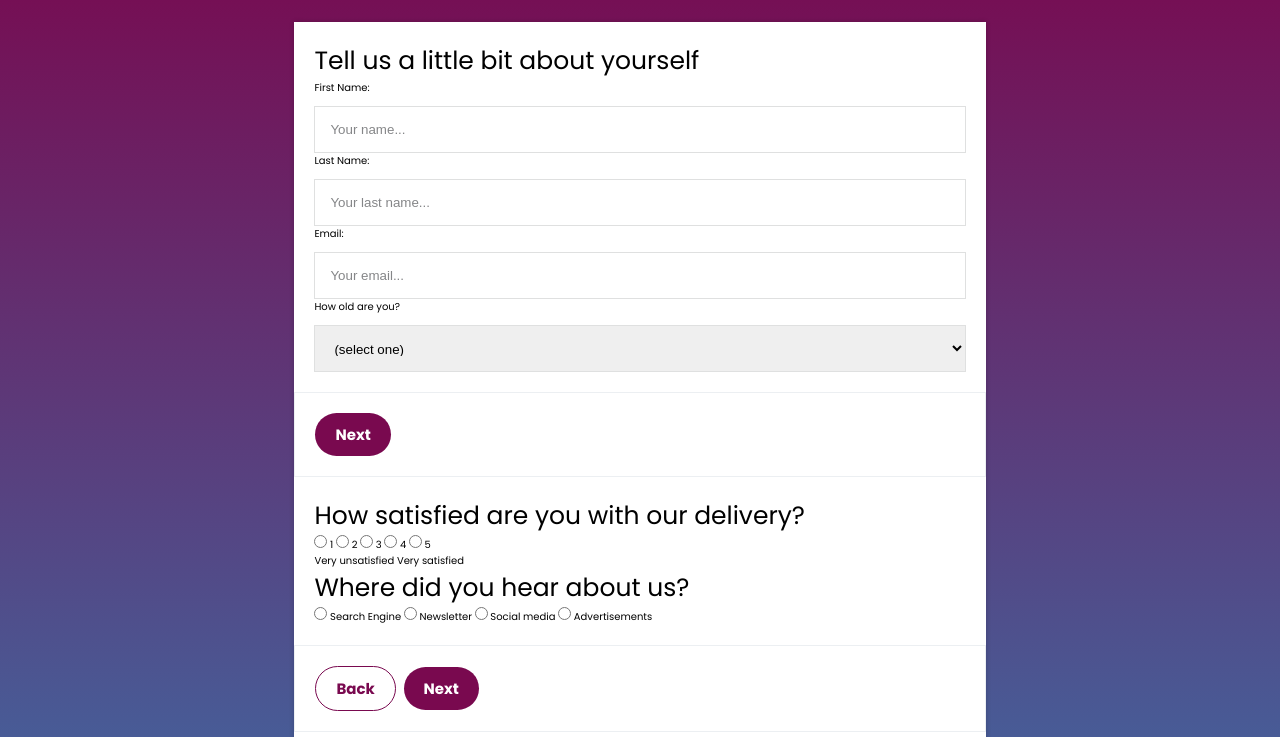
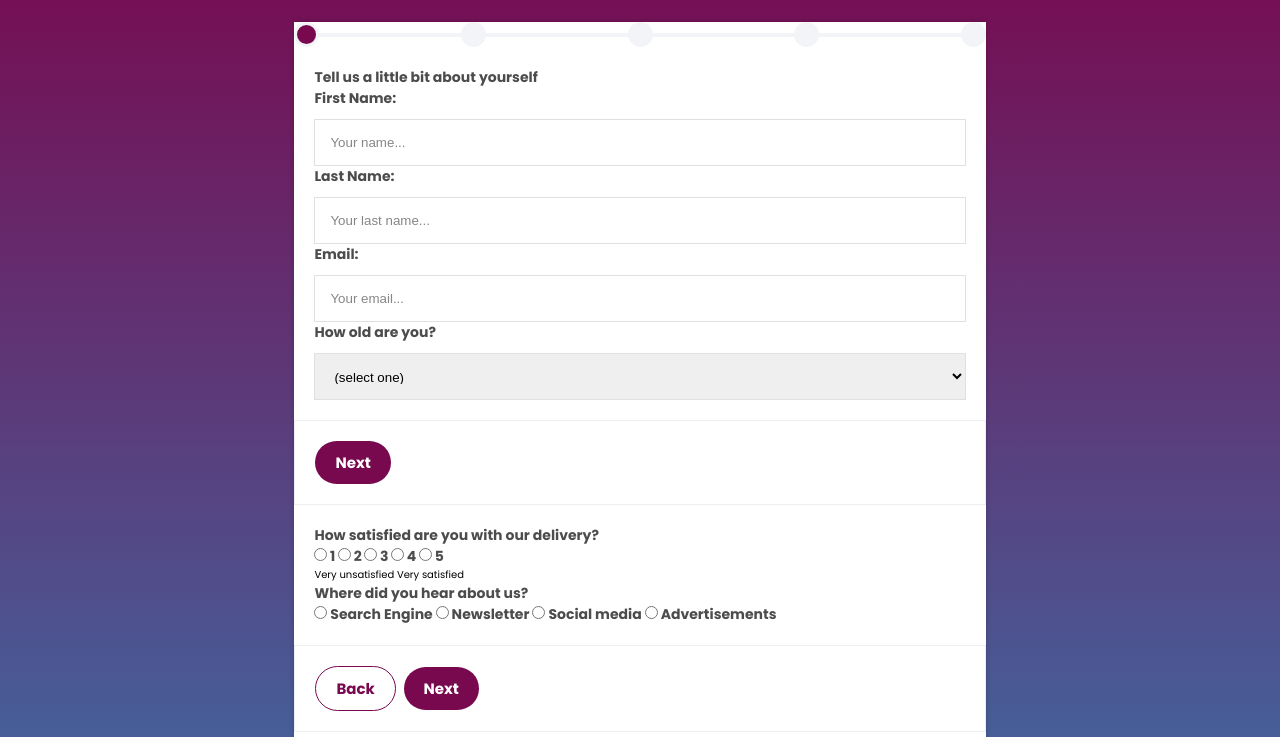
Before and after one commit to veronika-simic/survey-form, a plain HTML site: page index.html in a window 1280 px wide. Shown: the part 63-800 px from the top of the page. Drawn offline with Linux system fonts and the light colour scheme.

Commit message:
Add css for steps

```diff
--- a/styles.css
+++ b/styles.css
@@ -149,3 +149,51 @@ header > p {
     border-radius: 2.5rem;
     color: #79094f;
 }
+
+.survey-form label,
+.survey-form p {
+    color: rgba(0,0,0,0.7);
+    font-size: 1.4rem;
+    font-weight: 600;
+}
+
+/* steps/questions */
+.survey-form .steps {
+    align-self: center;
+    display: flex;
+    justify-content: space-between;
+    margin: 0 auto;
+    margin-top: 1rem;
+    position: relative;
+    width: calc(100%-3.5rem);
+}
+.survey-form .steps::before {
+    content: "";
+    position: absolute;
+    top: 0;
+    left: 0;
+    width: 100%;
+    height: 4px;
+    background-color: #f2f4f7;
+    margin: auto 0;
+    top: 0;
+    bottom: 0;
+    z-index: 0;
+}
+
+.survey-form .steps .step {
+    background-color: #f2f4f7;
+    border: 0.3rem solid  #f2f4f7;
+    border-radius: 5rem;
+    height: 2.5rem;
+    width: 2.5rem;
+    z-index: 1;
+}
+
+.survey-form .steps .step.current {
+    background-color: #79094f;
+}
+
+.survey-form .steps .step.complete {
+    background-color: #00d4ff;
+}
```
